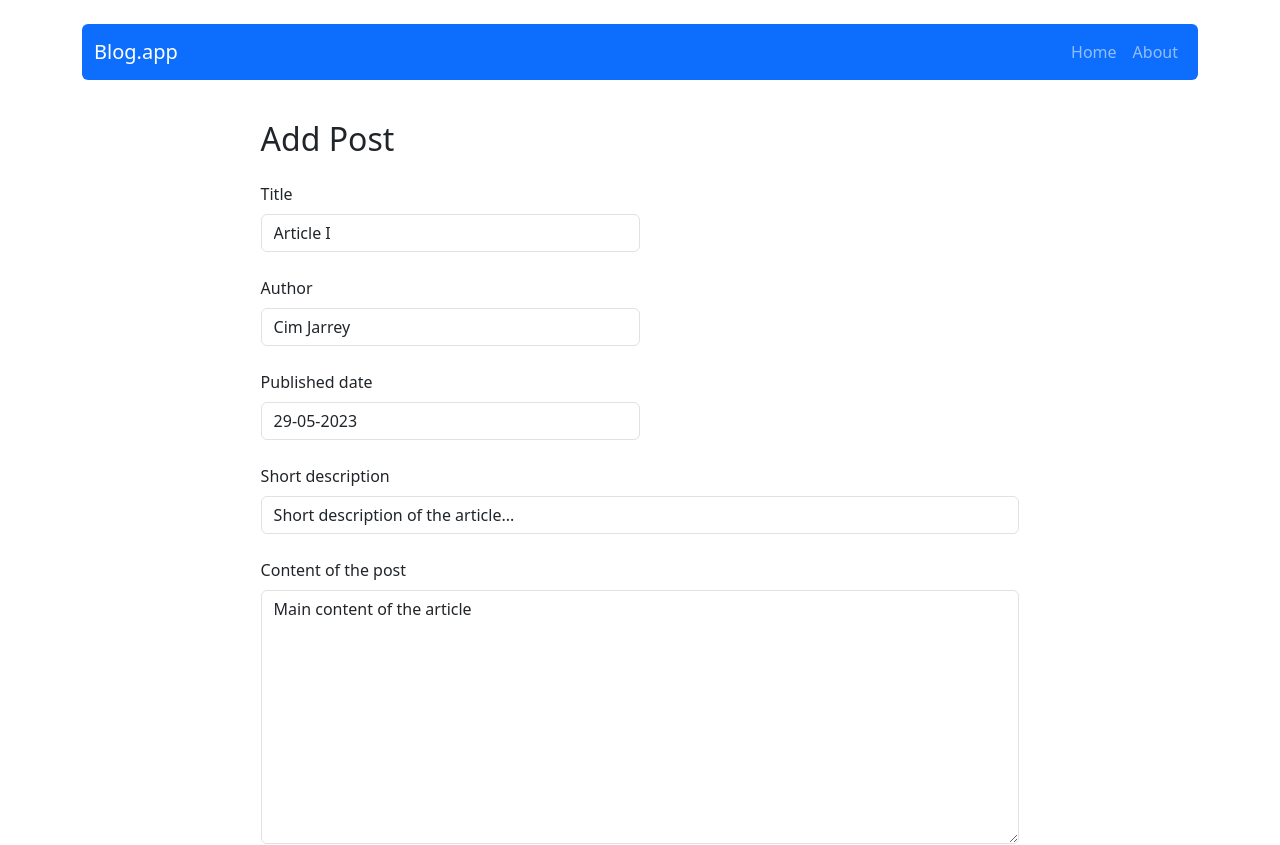
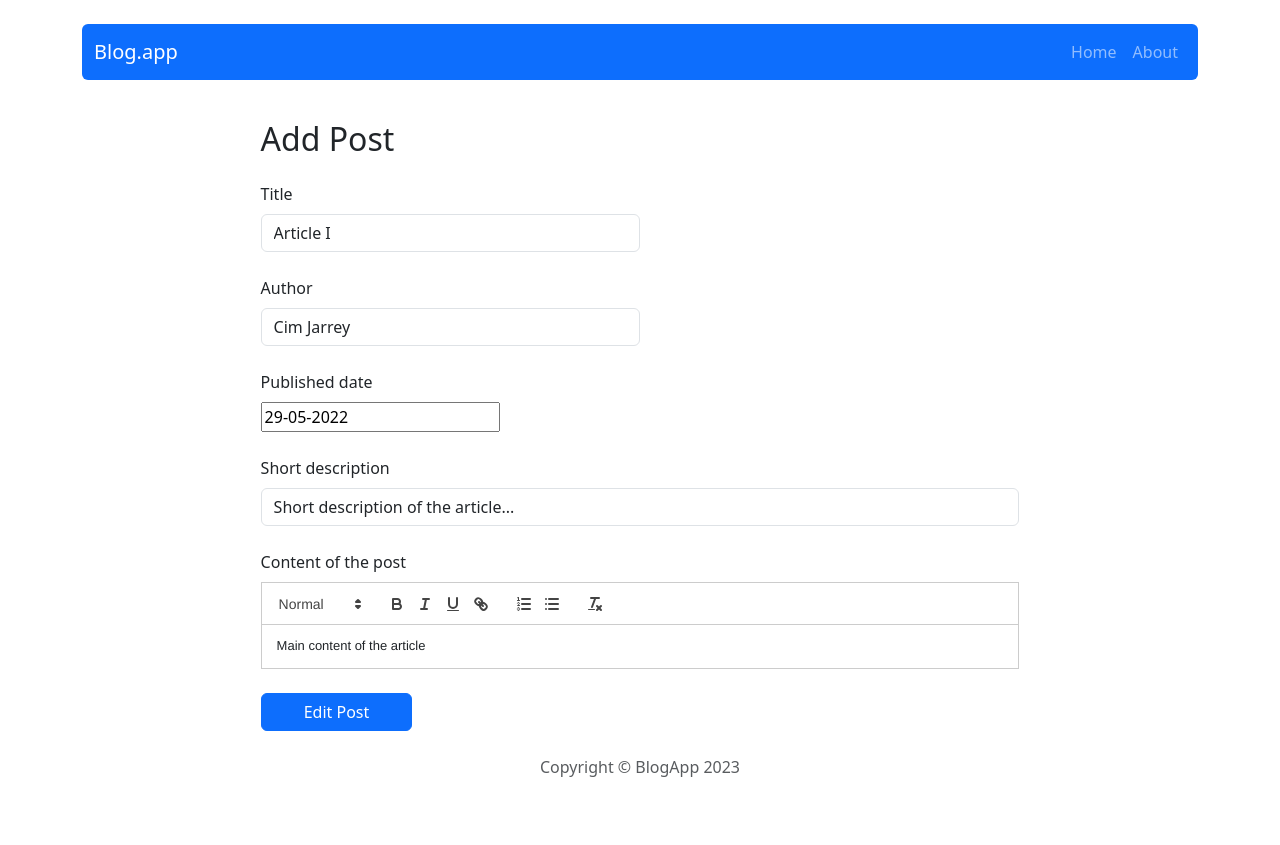
Before and after one commit to Blackbirdev/react-blog-app, a React (Create React App) app: page /post/edit/1 in a window 1280 px wide. Shown: the top 845 px of the page. After the commit the page ends 819 px from the top, so only its background shows below. Built offline with nearby package versions, Linux system fonts and the light colour scheme.

Commit message:
Add react-quill and datepicker to add function in date and description function

```diff
--- a/package.json
+++ b/package.json
@@ -10,7 +10,9 @@
     "http-server": "^14.1.1",
     "react": "^18.2.0",
     "react-bootstrap": "2.0",
+    "react-datepicker": "^4.15.0",
     "react-dom": "^18.2.0",
+    "react-quill": "^2.0.0",
     "react-redux": "7.2.6",
     "react-router-dom": "6.0.1",
     "react-scripts": "5.0.1",
--- a/src/components/common/features/PostForm/PostForm.js
+++ b/src/components/common/features/PostForm/PostForm.js
@@ -1,5 +1,9 @@
 import { Form, Button } from "react-bootstrap";
 import { useState } from "react";
+import ReactQuill from "react-quill";
+import 'react-quill/dist/quill.snow.css';
+import ReactDatePicker from "react-datepicker";
+import "react-datepicker/dist/react-datepicker.css";
 
 const PostForm = ({ action, actionText, ...props }) => {
 
@@ -28,8 +32,8 @@ const PostForm = ({ action, actionText, ...props }) => {
                         <Form.Control style={{ width: '50%' }} placeholder="Enter author" value={author} onChange={e => setAuthor(e.target.value)} />
                     </Form.Group>
                     <Form.Group className="mb-4">
-                        <Form.Label>Published date</Form.Label>
-                        <Form.Control style={{ width: '50%' }} placeholder="Enter date DD-MM-YYYY" value={publishedDate} onChange={e => setPublishedDate(e.target.value)} />
+                        <Form.Label style={{ width: '80%', border: '' }}>Published date</Form.Label>
+                        <ReactDatePicker dateFormat="dd-MM-yyy" selected={publishedDate} onChange={(date) => setPublishedDate(date)} />
                     </Form.Group>
                     <Form.Group className="mb-4">
                         <Form.Label>Short description</Form.Label>
@@ -37,7 +41,7 @@ const PostForm = ({ action, actionText, ...props }) => {
                     </Form.Group>
                     <Form.Group className="mb-4">
                         <Form.Label>Content of the post</Form.Label>
-                        <Form.Control placeholder="Leave a comment here" as="textarea" rows={10} value={content} onChange={e => setContent(e.target.value)} />
+                        <ReactQuill placeholder="Leave a comment here" value={content} onChange={setContent} />
                     </Form.Group>
                     <Button style={{ width: '20%' }} variant='primary' type='submit'>{actionText}</Button>
                 </Form>
--- a/src/components/common/features/Posts/Posts.js
+++ b/src/components/common/features/Posts/Posts.js
@@ -2,6 +2,7 @@ import { useSelector } from "react-redux";
 import { getAllPosts } from "../../../../redux/postsRedux";
 import { Card, Button, Col, Row } from "react-bootstrap";
 import { Link } from "react-router-dom";
+import { DateToStr } from "../../../../utils/dateToStr";
 
 const Posts = () => {
 
@@ -16,10 +17,10 @@ const Posts = () => {
                             <Card.Title>{post.title}</Card.Title>
                             <Card.Text>
                                 <b>Author: </b>{post.author}<br />
-                                <b>Published: </b>{post.publishedDate}<br />
+                                <b>Published: </b>{DateToStr(post.publishedDate)}<br />
                             </Card.Text>
-                            <Card.Text>
-                                {post.shortDescription}
+                            <Card.Text as='div'>
+                                <p dangerouslySetInnerHTML={{ __html: post.content }} />
                             </Card.Text>
                             <Button variant='primary' as={Link} to={'/post/' + post.id}>Read more</Button>
                         </Card.Body>
--- a/src/components/pages/Post/Post.js
+++ b/src/components/pages/Post/Post.js
@@ -3,6 +3,7 @@ import { useDispatch, useSelector } from "react-redux";
 import { useState } from "react";
 import { Button, Card, Modal } from "react-bootstrap";
 import { getPostById, removePost } from "../../../redux/postsRedux";
+import { DateToStr } from "../../../utils/dateToStr";
 
 const Post = props => {
 
@@ -35,8 +36,10 @@ const Post = props => {
                             <Button onClick={handleShow} variant='outline-danger m-1'>Delete</Button>
                         </div>
                     </div>
-                    <p><b>Author: </b>{postData.author}<br /><b>Published: </b>{postData.publishedDate}</p>
-                    <p>{postData.shortDescription}</p>
+                    <p><b>Author: </b>{postData.author}
+                        <br /><b>Published: </b>
+                        {DateToStr(postData.publishedDate)}</p>
+                    <p><p dangerouslySetInnerHTML={{ __html: postData.content }} /></p>
                 </Card>
             </div>
 
--- a/src/redux/initialState.js
+++ b/src/redux/initialState.js
@@ -6,7 +6,7 @@ const initialState = {
             title: 'Article I',
             shortDescription: 'Short description of the article...',
             content: 'Main content of the article',
-            publishedDate: '29-05-2023',
+            publishedDate: new Date('2022-05-29'),
             author: 'Cim Jarrey'
         },
         {
@@ -14,7 +14,7 @@ const initialState = {
             title: 'Article II',
             shortDescription: 'Short description of the article...',
             content: 'Main content of the article',
-            publishedDate: '29-05-2023',
+            publishedDate: new Date('2022-05-29'),
             author: 'Forgan Mreeman'
         },
         {
@@ -22,7 +22,7 @@ const initialState = {
             title: 'Article III',
             shortDescription: 'Short description of the article...',
             content: 'Main content of the article',
-            publishedDate: '29-05-2023',
+            publishedDate: new Date('2022-05-29'),
             author: 'Farrison Hord'
         },
         {
@@ -30,7 +30,7 @@ const initialState = {
             title: 'Article IV',
             shortDescription: 'Short description of the article...',
             content: 'Main content of the article',
-            publishedDate: '29-05-2023',
+            publishedDate: new Date('2022-05-29'),
             author: 'Deonardo LiCaprio'
         },
     ]
--- /dev/null
+++ b/src/utils/dateToStr.js
@@ -0,0 +1,7 @@
+export const DateToStr = (dateObj) => {
+    const date = `${dateObj.getDate()} / ${
+      dateObj.getMonth() + 1
+    } / ${dateObj.getFullYear()}`;
+
+    return date;
+  };
```
Also changed, not shown: 1 other file (tests, documents, lock files or other folders).
